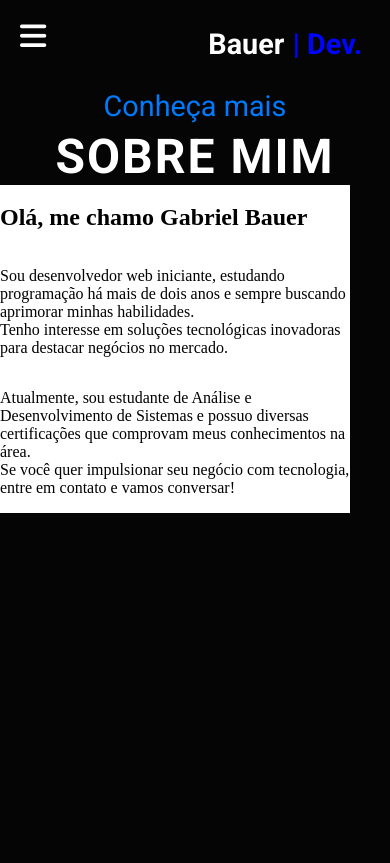
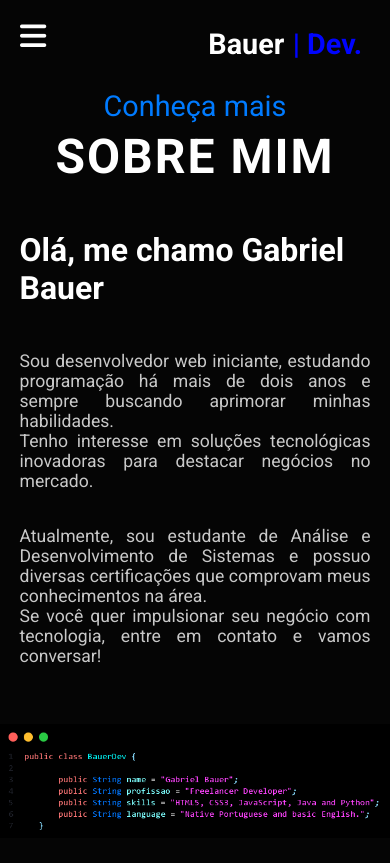
Before and after one commit to GabrielBauer01/Portfolio_Gabriel, a plain HTML site: page SobrePage/sobrePage.html in a window 390 px wide. Drawn offline with Linux system fonts and the light colour scheme.

Commit message:
att 8 v1.0

```diff
--- a/SobrePage/sobrePage.css
+++ b/SobrePage/sobrePage.css
@@ -1,16 +1,19 @@
 @charset "UTF-08";
+/* Importação de fontes */
 @import url("https://fonts.googleapis.com/css2?family=Montserrat:ital,wght@0,100..900;1,100..900&display=swap");
 @import url("https://fonts.googleapis.com/css2?family=Montserrat:ital,wght@0,100..900;1,100..900&family=Roboto:ital,wght@0,100..900;1,100..900&display=swap");
 
+/* Estilos do body */
 body {
   width: 100%;
   margin: 0;
   height: 100vh;
   background-color: #050505;
-  overflow: hidden;
+  /* overflow: hidden; */
   position: relative;
 }
 
+/* Estilo do cabeçalho da página */
 .divName > h1.nameHeader {
   font-family: "Roboto";
   font-size: clamp(1.8em, 4vw, 2.2em);
@@ -21,16 +24,22 @@ body {
   justify-content: flex-end;
 }
 
+/* Estilo do texto ".dev" */
 .dev {
   color: rgb(0, 4, 255);
 }
 
+/* Estilo do espaço (transparente) no título */
 .space {
   color: transparent;
 }
 
-/*Section Container sobre*/
+/*Section sobre*/
+.container-sobre {
+  display: flex;
+}
 
+/* Container do header da página "Sobre" */
 .header-container_sobre {
   justify-content: center;
   display: flex;
@@ -38,6 +47,7 @@ body {
   flex-direction: column;
 }
 
+/* Título principal da página "Sobre" */
 .header-container_sobre > h1 {
   font-family: "Roboto";
   font-size: 3em;
@@ -47,21 +57,51 @@ body {
   letter-spacing: 2px;
 }
 
+/* Estilo do texto "Conheça mais" */
 .span-sobre {
   font-family: "Roboto";
   font-size: 1.8em;
   color: #007bff;
 }
 
+/* Container do lado esquerdo da seção "Sobre" */
 .container-left_sobre {
   display: flex;
   justify-content: left;
-  background-color: white;
+  background-color: transparent;
   flex-direction: column;
-  width: 350px;
+  width: 50%;
+  padding: 20px;
 }
 
-/* Botão do menu */
+/* Título dentro do container esquerdo da seção "Sobre" */
+.container-left_sobre > h1 {
+  font-family: "Roboto";
+  font-size: 32px;
+  color: white;
+  text-align: left;
+}
+
+/* Parágrafos dentro do container esquerdo da seção "Sobre" */
+.container-left_sobre > p {
+  font-size: 17.6px;
+  text-align: justify;
+  font-family: "Roboto";
+  color: #c9c9c9;
+}
+
+/*Container do lado direito (Somente imagem)*/
+.skills-image {
+  display: flex;
+}
+
+.skills-image > img {
+  padding: 48px;
+  height: 215px;
+  width: 700px;
+}
+
+/* Botão de menu */
 .menu-btn {
   position: fixed;
   top: 20px;
@@ -72,7 +112,7 @@ body {
   z-index: 1000;
 }
 
-/* Menu lateral */
+/* Estilo do menu lateral */
 .sidebar {
   position: fixed;
   top: 0;
@@ -86,16 +126,19 @@ body {
   z-index: 999;
 }
 
+/* Estilo da lista do menu lateral */
 .sidebar ul {
   list-style-type: none;
   padding: 0;
 }
 
+/* Estilo dos itens de lista no menu lateral */
 .sidebar ul li {
   padding: 15px;
   text-align: center;
 }
 
+/* Estilo dos links no menu lateral */
 .sidebar ul li a {
   font-family: "Roboto";
   color: white;
@@ -104,11 +147,42 @@ body {
   display: block;
 }
 
+/* Efeito do hover nos links do menu lateral */
 .sidebar ul li a:hover {
   text-decoration: underline;
 }
 
-/* Quando o menu lateral está visível */
+/* Estilo do menu lateral quando ativo */
 .sidebar.active {
   left: 0;
 }
+
+/* Ajustes para responsividade */
+@media screen and (max-width: 768px) {
+  .container-sobre {
+    flex-direction: column;
+    align-items: center;
+  }
+
+  .container-left_sobre {
+    width: 90%;
+    text-align: left;
+    padding: 20px;
+  }
+
+  .skills-image {
+    width: 100%;
+    display: flex;
+    justify-content: center;
+  }
+
+ /* Ajustes para responsividade */
+@media screen and (max-width: 768px) {
+  .skills-image > img {
+    width: 100%;
+    max-width: 100%;
+    height: auto;
+    padding: 20px;
+  }
+}
+}
--- a/SobrePage/sobrePage.html
+++ b/SobrePage/sobrePage.html
@@ -20,11 +20,11 @@
       </div>
     </header>
 
+    <div class="header-container_sobre">
+      <span class="span-sobre">Conheça mais</span>
+      <h1>SOBRE MIM</h1>
+    </div>
     <section class="container-sobre">
-      <div class="header-container_sobre">
-        <span class="span-sobre">Conheça mais</span>
-        <h1>SOBRE MIM</h1>
-      </div>
       <div class="container-left_sobre">
         <h1>Olá, me chamo Gabriel Bauer</h1>
         <p>
@@ -40,6 +40,9 @@
           área. <br />Se você quer impulsionar seu negócio com tecnologia, entre
           em contato e vamos conversar!
         </p>
+      </div>
+      <div class="skills-image">
+        <img src="../images/skills-image3.png" alt="skills-image">
       </div>
     </section>
 
```
Also changed, not shown: images/skills-image.png (added), images/skills-image3.png (added), images/skills-image4.png (added), images/sobre-image2.png (added).
